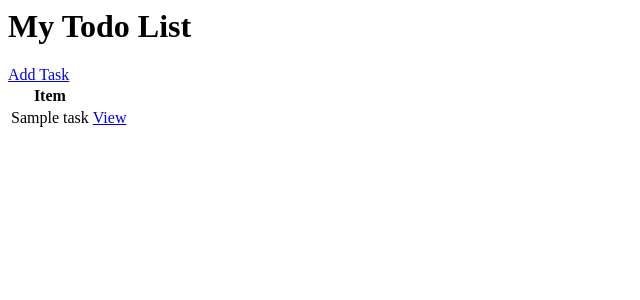
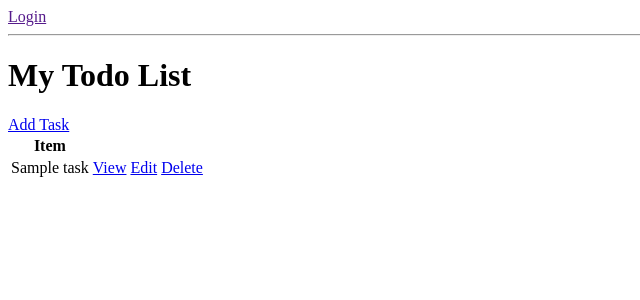
Before and after one commit to sdGuille/Dtodo, a Django app: template templates/task_list.html in a window 1280 px wide. Shown: the top 300 px of the page, without its empty margins (0-640 px from the left). Run offline with Django 4.2, Linux system fonts and the light colour scheme; the template is opened without the code that fills it: most values are stand-ins (such as "Sample title", 1, 10 or a date in 2020).

Commit message:
Update task_list.html

```diff
--- a/templates/task_list.html
+++ b/templates/task_list.html
@@ -1,3 +1,10 @@
+{% if request.user.is_autheticated %}
+    <p>{{request.user}}</p>
+    <a href="">Logout</a>
+{% else %}
+    <a href="">Login</a>
+{% endif %}
+<hr>
 <h1>My Todo List</h1>
 <a href="{% url 'task-create' %}">Add Task</a>
 
@@ -5,11 +12,14 @@
     <tr>
         <th>Item</th>
         <th></th>
+        <th></th>
     </tr>
     {% for task in tasks %}
     <tr>
         <td>{{task.title}}</td>
         <td><a href="{% url 'task' task.id %}">View</a></td>
+        <td><a href="{% url 'task-update' task.id %}">Edit</a></td>
+        <td><a href="{% url 'task-delete' task.id %}">Delete</a></td>
     </tr>
     {% empty %}
         <h3>No items in list</h3>
```
